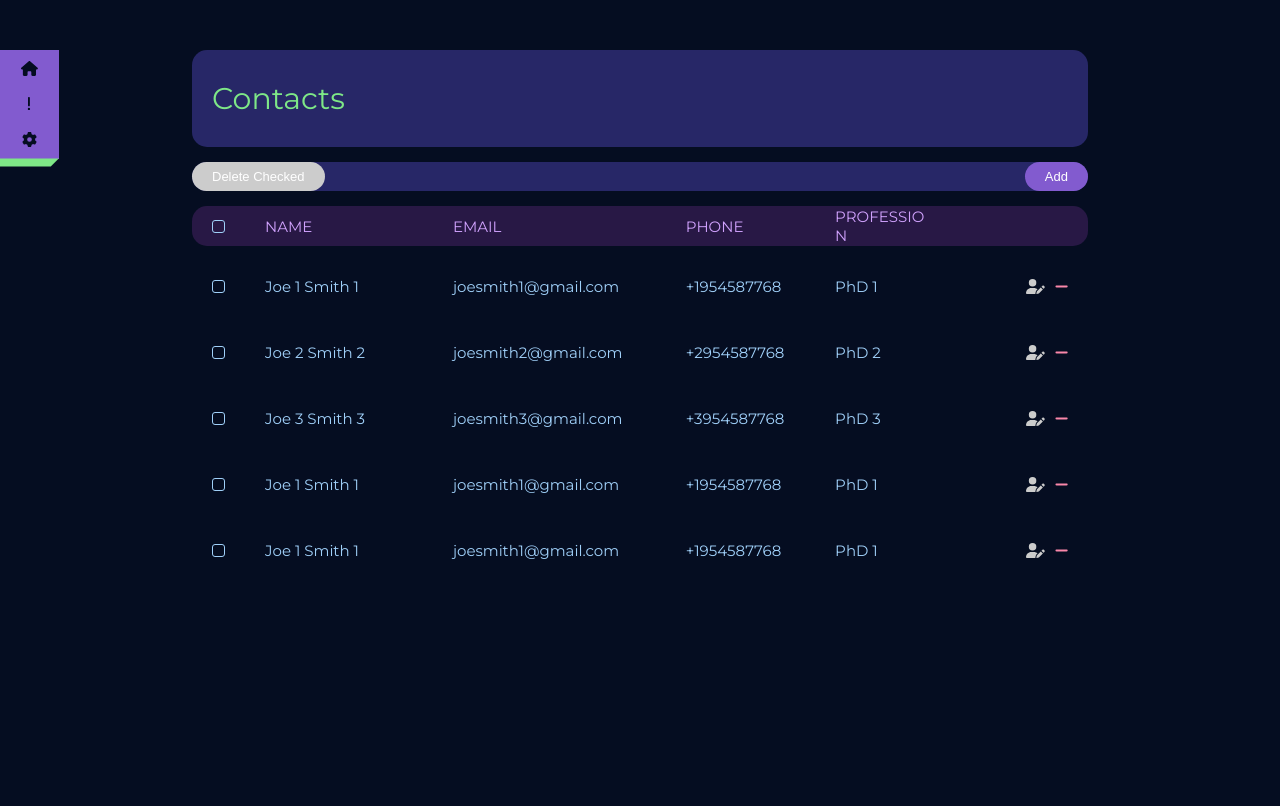
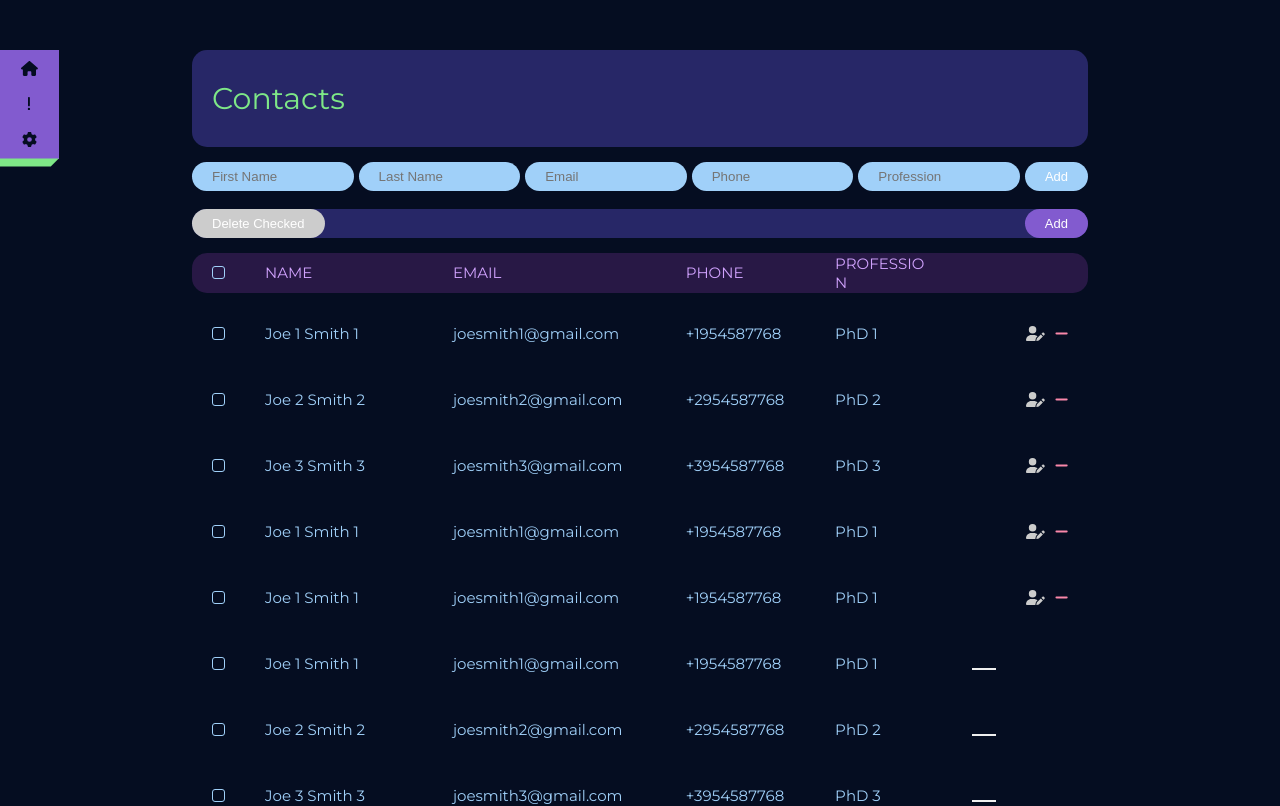
Before and after one commit to ghumash/ContactManager, a React (Create React App) app: page /#/ in a window 1280 px wide. Shown: the top 806 px of the page. Built offline with nearby package versions, Linux system fonts and the light colour scheme; data requests are answered from the project's data file.

Commit message:
Refactor: "ListItem" component

```diff
--- a/src/About/About.jsx
+++ b/src/About/About.jsx
@@ -1,4 +1,4 @@
-import Caption from "../Caption/Caption";
+import Caption from "../components/Caption/Caption";
 import "./About.css";
 
 export default function About() {
--- a/src/List/List.css
+++ b/src/List/List.css
@@ -1,4 +1,8 @@
 .ListCaption {
+    margin-bottom: 15px;
+}
+
+.ListBtnSection-container {
     margin-bottom: 15px;
 }
 
@@ -50,3 +54,36 @@
     0 3px 2px rgba(255, 255, 255, 0.07);
     background-color: #55b1ff;
 }
+
+.ListItem-static-row {
+    display: flex;
+    align-items: center;
+    color: var(--color-5);
+    margin: 15px 0;
+    border-radius: 15px;
+}
+
+.ListItem-static-row:last-child {
+    margin-bottom: 0;
+}
+
+.ListItem-static-row > * {
+    padding: 16px 20px;
+    word-break: break-all;
+}
+
+.ListItem-static-row > :nth-child(2) {
+    width: 23%;
+}
+.ListItem-static-row > :nth-child(3) {
+    width: 30%;
+}
+.ListItem-static-row > :nth-child(4) {
+    width: 17%;
+}
+.ListItem-static-row > :nth-child(5) {
+    width: 15%;
+}
+.ListItem-static-row > :nth-child(6) {
+    width: 15%;
+}
--- a/src/List/List.jsx
+++ b/src/List/List.jsx
@@ -1,7 +1,8 @@
 import "./List.css";
-import Caption from "../Caption/Caption";
+import Caption from "../components/Caption/Caption";
 import ListHeader from "./ListHeader/ListHeader";
 import ListItem from "./ListItem/ListItem";
+import ListItem2 from "../components/ListItem2/ListItem2";
 import Popup from "./Popup/Popup";
 import ListBtnSection from "./ListBtnSection/ListBtnSection";
 
@@ -256,8 +257,10 @@ export default function List({
       <div className="ListCaption">
         <Caption title={"Contacts"}/>
       </div>
+      {inlineAddState && inlineAdd}
       <div className="List">
         {popupStatus ? popupStatus : null}
+        <div className="ListBtnSection-container">
           <ListBtnSection
             onAdd={onAdd}
             onCheck={onCheck}
@@ -266,6 +269,7 @@ export default function List({
             checkAll={checkAll}
             cardViewState={cardViewState}
           />
+        </div>
         {!cardViewState ? (
           <ListHeader onCheck={onCheck} checkAll={checkAll}/>
         ) : null}
@@ -294,6 +298,30 @@ export default function List({
               />
             );
           })}
+          {contacts.map((contact) => {
+            return (
+              <div className="ListItem-static-row" key={contact.id}>
+                <ListItem2
+                  state={"staticState"}
+                  id={contact.id}
+                  avatar={contact.avatar}
+                  firstName={contact.firstName}
+                  lastName={contact.lastName}
+                  email={contact.email}
+                  phone={contact.phone}
+                  profession={contact.profession}
+                  contacts={contacts}
+                  setContacts={setContacts}
+                  cardViewState={cardViewState}
+                  inlineEditState={inlineEditState}
+                  checkedIdArr={checkedIdArr}
+                  onDelete={onDelete}
+                  onEdit={onEdit}
+                  onCheck={onCheck}
+                />
+              </div>
+            );
+          })}
         </div>
       </div>
     </>
--- a/src/List/ListBtnSection/ListBtnSection.css
+++ b/src/List/ListBtnSection/ListBtnSection.css
@@ -1,5 +1,4 @@
-.ListBtnSection-container {
-  margin-bottom: 15px;
+.ListBtnSection {
   display: flex;
   justify-content: space-between;
   align-items: center;
--- a/src/List/ListBtnSection/ListBtnSection.jsx
+++ b/src/List/ListBtnSection/ListBtnSection.jsx
@@ -10,7 +10,6 @@ export default function ListBtnSection({
 }) {
   return (
     <div className="ListBtnSection">
-      <div className="ListBtnSection-container">
         {cardViewState ? (
           <div className="ListBtnSection-cardView-btn-group">
             <label className="checkbox ListBtnSection-checkAll">
@@ -59,6 +58,5 @@ export default function ListBtnSection({
           Add
         </button>
       </div>
-    </div>
   );
 }
--- a/src/List/ListItem/ListItem.jsx
+++ b/src/List/ListItem/ListItem.jsx
@@ -2,7 +2,7 @@ import "./ListItem.css";
 
 import {FontAwesomeIcon} from "@fortawesome/react-fontawesome";
 import {v4 as uuidv4} from "uuid";
-import {faUserPen, faMinus} from "@fortawesome/free-solid-svg-icons";
+import {faMinus, faUserPen} from "@fortawesome/free-solid-svg-icons";
 import {useState} from "react";
 import Swal from "sweetalert2";
 
@@ -62,7 +62,8 @@ export default function ListItem({
     }
   });
 
-  const inlineItemEdit = (<>
+  const inlineItemEdit = (
+    <>
       <input
         type="text"
         className="ListItem-edit"
@@ -103,26 +104,29 @@ export default function ListItem({
           setProfessionInput(e.target.value);
         }}
       />
-  </>);
+    </>
+  );
 
-  const inlineItemView = (<>
+  const inlineItemView = (
+    <>
       <div className={!cardViewState ? "ListItem-item" : "ListItem-card-item"}>
         {avatar}
         {firstName} {lastName}
       </div>
       <div className={!cardViewState ? "ListItem-item" : "ListItem-card-item"}>
         {cardViewState ? (<p className="ListItem-carView-subtitle">Email</p>) : null}
-      <a href={`mailto:${{email}}`}>{email}</a>
+        <a href={`mailto:${email}`}>{email}</a>
       </div>
       <div className={!cardViewState ? "ListItem-item" : "ListItem-card-item"}>
         {cardViewState ? (<p className="ListItem-carView-subtitle">Phone</p>) : null}
-      <a href={`tel:${{phone}}`}>{phone}</a>
+        <a href={`tel:${phone}`}>{phone}</a>
       </div>
       <div className={!cardViewState ? "ListItem-item" : "ListItem-card-item"}>
         {cardViewState ? (<p className="ListItem-carView-subtitle">Profession</p>) : null}
         {profession}
       </div>
-  </>);
+    </>
+  );
 
   const ListItemStyleHandler = () => {
     if (cardViewState) {
--- a/src/Settings/Settings.jsx
+++ b/src/Settings/Settings.jsx
@@ -1,4 +1,4 @@
-import Caption from "../Caption/Caption";
+import Caption from "../components/Caption/Caption";
 import "./Settings.css";
 
 import Swal from "sweetalert2";
--- /dev/null
+++ b/src/components/ListItem2/ListItem2.jsx
@@ -0,0 +1,105 @@
+import {useState} from "react";
+import {v4 as uuidv4} from "uuid";
+import {FontAwesomeIcon} from "@fortawesome/react-fontawesome";
+import {faMinus, faUserPen} from "@fortawesome/free-solid-svg-icons";
+
+export default function Data({
+                               state, firstName, lastName, email, phone, profession, id,
+                               contacts,
+                               setContacts,
+                               cardViewState,
+                               inlineEditState,
+                               checkedIdArr,
+                               onDelete,
+                               onEdit,
+                               onCheck
+                             }) {
+
+  const [firstNameValue, setFirstNameValue] = useState(firstName);
+  const [lastNameValue, setLastNameValue] = useState(lastName);
+  const [phoneValue, setPhoneValue] = useState(phone);
+  const [emailValue, setEmailValue] = useState(email);
+  const [professionValue, setProfessionValue] = useState(profession);
+
+  const newContact = {
+    id: uuidv4(),
+    firstName: firstNameValue,
+    lastName: lastNameValue,
+    email: phoneValue,
+    phone: emailValue,
+    profession: professionValue,
+  };
+
+  const dinamicState = <>
+    <input
+      type="text"
+      value={firstNameValue}
+      onChange={(e) => {
+        setFirstNameValue(e.target.value);
+      }}
+    />
+    <input
+      type="text"
+      value={lastNameValue}
+      onChange={(e) => {
+        setLastNameValue(e.target.value);
+      }}
+    />
+    <input
+      type="text"
+      value={phoneValue}
+      onChange={(e) => {
+        setPhoneValue(e.target.value);
+      }}
+    />
+    <input
+      type="text"
+      value={emailValue}
+      onChange={(e) => {
+        setEmailValue(e.target.value);
+      }}
+    />
+    <input
+      type="text"
+      value={professionValue}
+      onChange={(e) => {
+        setProfessionValue(e.target.value);
+      }}
+    />
+    <button type="button"></button>
+    <button type="button"></button>
+  </>
+
+  const staticState = <>
+    <label className="checkbox">
+      <input
+        type="checkbox"
+        name="checkItem"
+        checked={checkedIdArr.includes(id)}
+        onChange={(e) => {
+          onCheck(e, id);
+        }}
+      />
+      <span></span>
+    </label>
+    <div>{firstNameValue} {lastNameValue}</div>
+    <div>
+      <a href={`mailto:${emailValue}`}>{emailValue}</a>
+    </div>
+    <div>
+      <a href={`tel:${phoneValue}`}>{phoneValue}</a>
+    </div>
+    <div>{professionValue}</div>
+    <div>
+      <button></button>
+      <button></button>
+    </div>
+  </>
+
+  switch (state) {
+    case "dinamicState":
+      return dinamicState
+    case "staticState":
+      return staticState
+  }
+}
--- a/src/index.js
+++ b/src/index.js
@@ -3,10 +3,10 @@ import ReactDOM from "react-dom/client";
 import App from "./App/App";
 import {HashRouter} from "react-router-dom";
 
-const url = 'http://localhost:3001/'
-fetch(`${url}contacts`)
-  .then((response) => response.json())
-  .then((result) => console.log(result));
+// const url = 'http://localhost:3001/'
+// fetch(`${url}contacts`)
+//   .then((response) => response.json())
+//   .then((result) => console.log(result));
 
 const root = ReactDOM.createRoot(document.getElementById("root"));
 root.render(
```
Also changed, not shown: src/List/ListItem/ListItem.css (+4 -3 lines), src/components/Caption/Caption.css (renamed from src/Caption/Caption.css), src/components/Caption/Caption.jsx (renamed from src/Caption/Caption.jsx). Lines whose indentation alone changed are shown as unchanged.
